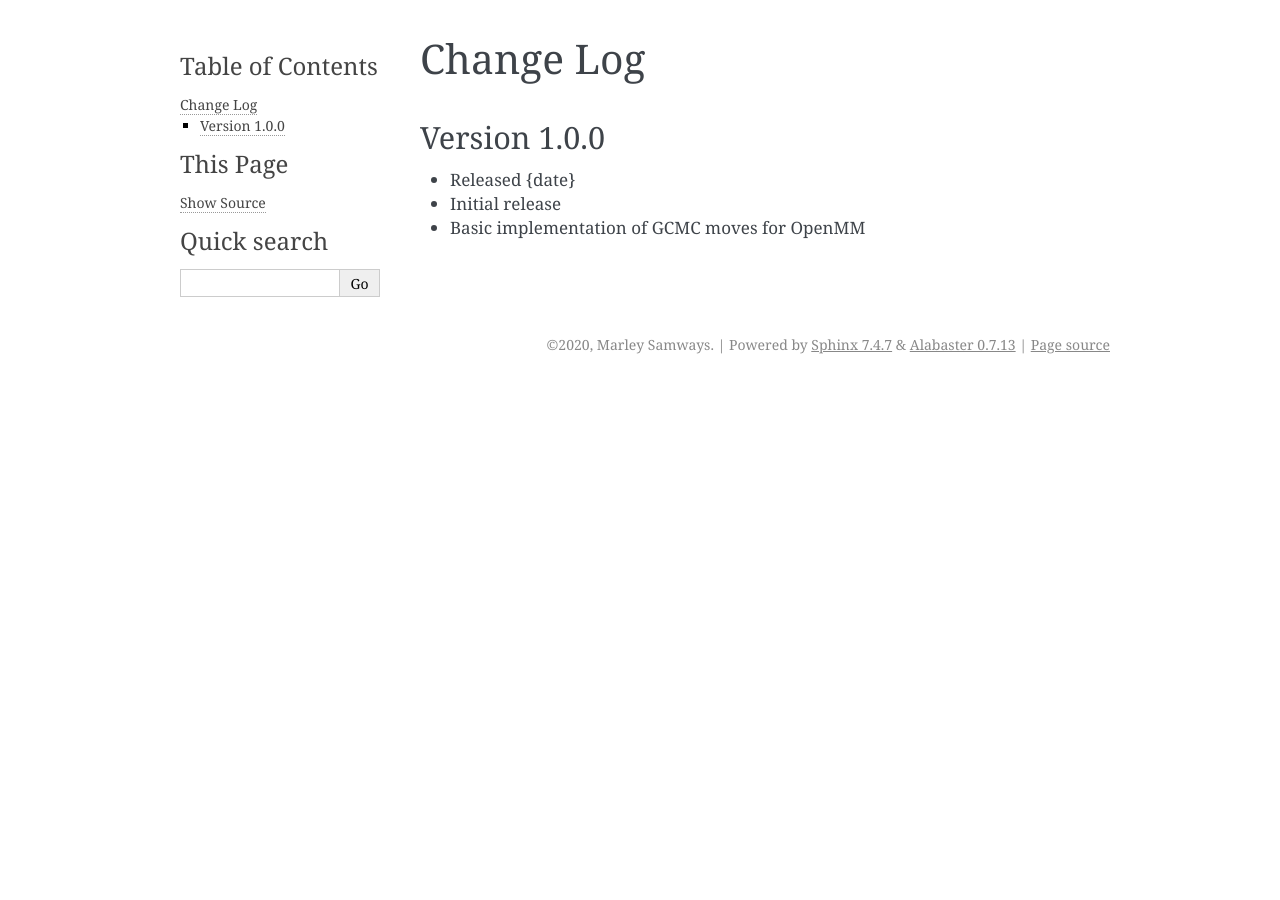
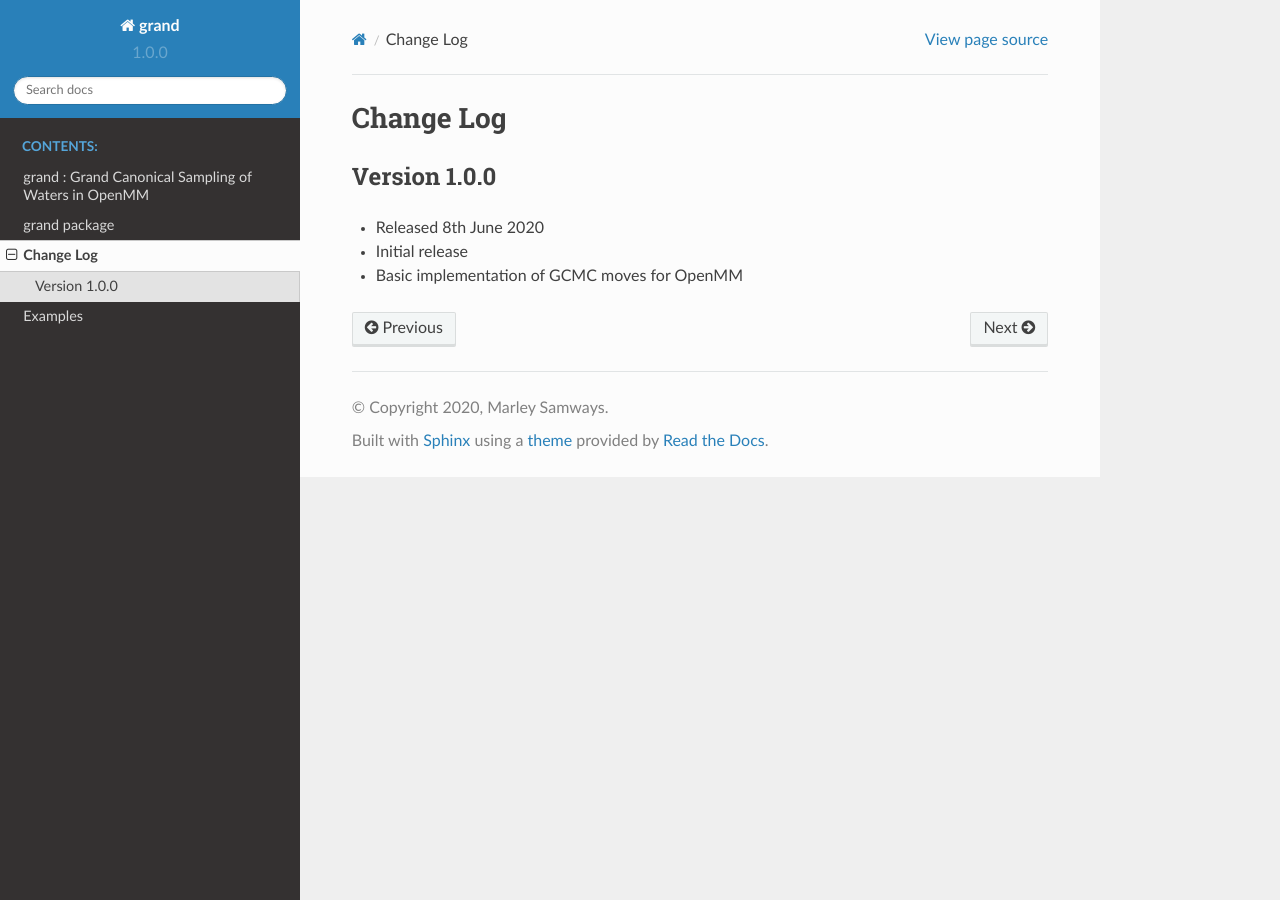
Before and after one commit to essex-lab/grand-lig, a Sphinx documentation site: the page built from docs/source/changelog.rst, in a window 1280 px wide. Built offline with Sphinx 7.4.7 and the Read the Docs theme 2.0.0, drawn with Linux system fonts in a browser that asks for light colours.

Commit message:
Updated documentation in line with the public release

```diff
--- a/docs/source/changelog.rst
+++ b/docs/source/changelog.rst
@@ -2,7 +2,7 @@ Change Log
 ==========
 
 Version 1.0.0
------------
-- Released {date}
+-------------
+- Released 8th June 2020
 - Initial release
 - Basic implementation of GCMC moves for OpenMM
--- a/docs/source/conf.py
+++ b/docs/source/conf.py
@@ -19,8 +19,8 @@
 #
 import os
 import sys
+
 sys.path.insert(0, os.path.abspath('../..'))
-
 
 # -- General configuration ------------------------------------------------
 
@@ -37,6 +37,10 @@ extensions = ['sphinx.ext.autodoc',
               'sphinx.ext.graphviz',
               'sphinx.ext.napoleon',
               'sphinx.ext.mathjax']
+
+# Adding these lines to try to fix the fact that docstrings aren't being loaded by readthedocs
+autodoc_default_flags = ['members']
+autosummary_generate = True
 
 # Add any paths that contain templates here, relative to this directory.
 templates_path = ['_templates']
@@ -88,7 +92,8 @@ todo_include_todos = False
 # The theme to use for HTML and HTML Help pages.  See the documentation for
 # a list of builtin themes.
 #
-html_theme = 'alabaster'
+html_theme = 'sphinx_rtd_theme'
+#html_theme = 'alabaster'
 
 # Theme options are theme-specific and customize the look and feel of a theme
 # further.  For a list of options available for each theme, see the
@@ -154,6 +159,6 @@ man_pages = [
 #  dir menu entry, description, category)
 texinfo_documents = [
     (master_doc, 'grand', 'grand Documentation',
-     author, 'grand', 'One line description of project.',
+     author, 'grand', 'GCMC sampling of water in OpenMM',
      'Miscellaneous'),
 ]
```
Also changed, not shown: README.md (+3 -2 lines), docs/source/environment.yml (added, +12 -0 lines), .readthedocs.yml (added).
